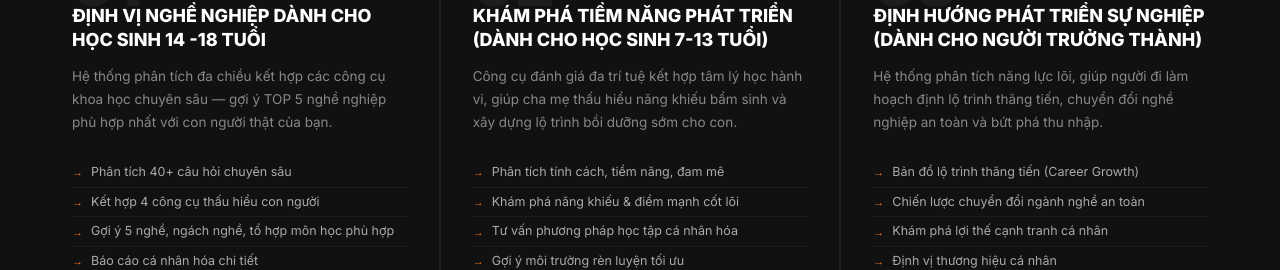
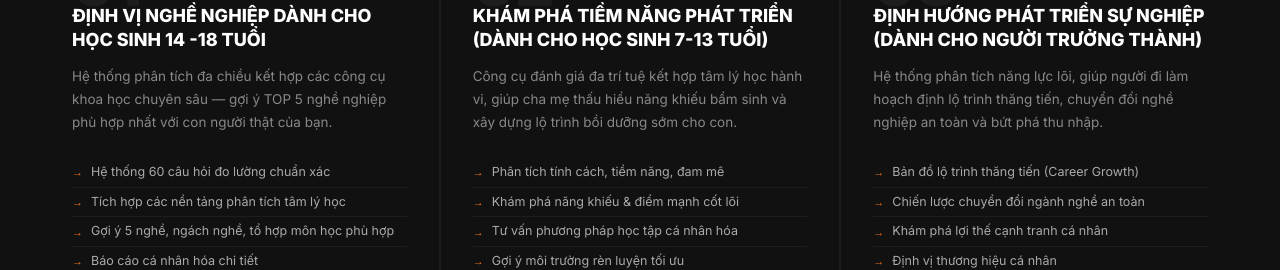
Before and after one commit to nghechonnguoi/ncn-academy, a Next.js app in the folder apps/web/: page / in a window 1280 px wide. Shown: the part 2498-2768 px from the top of the page. Built offline with nearby package versions, Linux system fonts and the light colour scheme.

Commit message:
fix: correct question count and remove tool names from products section

```diff
--- a/apps/web/src/components/home/products-section.tsx
+++ b/apps/web/src/components/home/products-section.tsx
@@ -12,8 +12,8 @@ const PRODUCTS = [
     name: "ĐỊNH VỊ NGHỀ NGHIỆP DÀNH CHO HỌC SINH 14 -18 TUỔI",
     desc: "Hệ thống phân tích đa chiều kết hợp các công cụ khoa học chuyên sâu — gợi ý TOP 5 nghề nghiệp phù hợp nhất với con người thật của bạn.",
     features: [
-      "Phân tích 40+ câu hỏi chuyên sâu",
-      "Kết hợp 4 công cụ thấu hiểu con người",
+      "Hệ thống 60 câu hỏi đo lường chuẩn xác",
+      "Tích hợp các nền tảng phân tích tâm lý học",
       "Gợi ý 5 nghề, ngách nghề, tổ hợp môn học phù hợp",
       "Báo cáo cá nhân hóa chi tiết",
     ],
```
